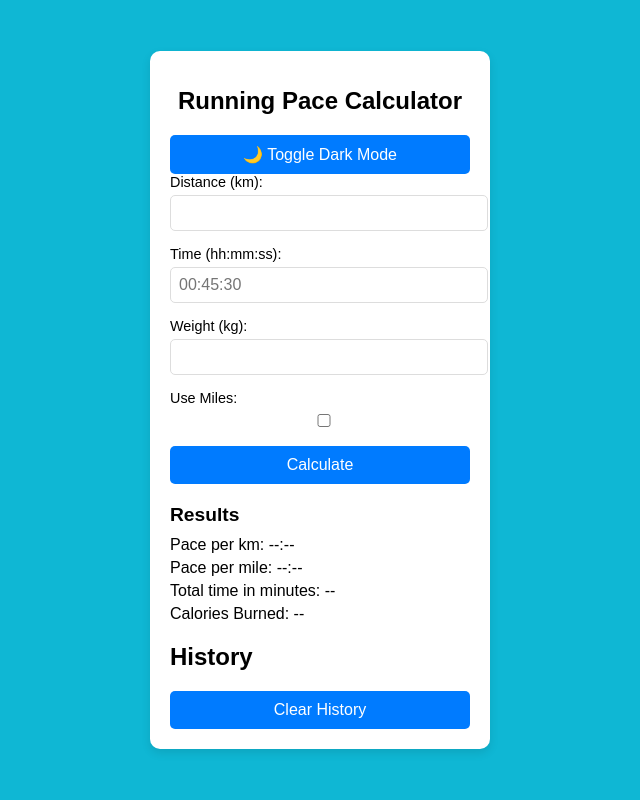
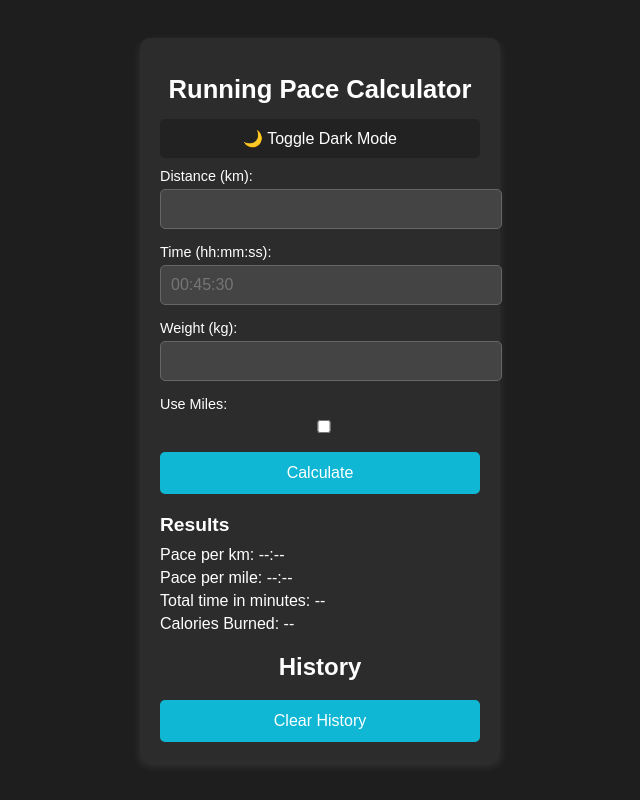
Before and after one commit to VadymMakohon/Running-Calculator, a plain HTML site: page index.html in a window 1280 px wide. Both pictures are taken after a click on the button "🌙 Toggle Dark Mode". Shown: the whole page, without its empty margins (320-960 px from the left). Drawn offline with Linux system fonts and the light colour scheme.

Commit message:
updated style with dark mode

```diff
--- a/styles.css
+++ b/styles.css
@@ -7,6 +7,7 @@ body {
   justify-content: center;
   align-items: center;
   height: 100vh;
+  transition: background 0.3s ease-in-out;
 }
 
 .calculator-container {
@@ -14,59 +15,144 @@ body {
   padding: 20px;
   border-radius: 10px;
   box-shadow: 0 4px 10px rgba(0, 0, 0, 0.1);
-  width: 300px;
+  width: 320px;
+  text-align: center;
+  transition: background 0.3s ease-in-out, box-shadow 0.3s ease-in-out;
 }
 
 h1 {
-  font-size: 1.5rem;
-  text-align: center;
-  margin-bottom: 20px;
+  font-size: 1.6rem;
+  color: #333;
+  margin-bottom: 15px;
 }
 
 .form-group {
   margin-bottom: 15px;
+  text-align: left;
 }
 
 label {
   display: block;
   font-size: 0.9rem;
   margin-bottom: 5px;
+  color: #444;
 }
 
 input {
   width: 100%;
-  padding: 8px;
+  padding: 10px;
   font-size: 1rem;
-  border: 1px solid #ddd;
+  border: 1px solid #ccc;
   border-radius: 5px;
+  transition: border 0.3s ease-in-out;
 }
 
+input:focus {
+  border-color: #007BFF;
+  outline: none;
+}
+
+/* Buttons */
 button {
   width: 100%;
-  padding: 10px;
+  padding: 12px;
   background: #007BFF;
   color: #fff;
   font-size: 1rem;
   border: none;
   border-radius: 5px;
   cursor: pointer;
-  transition: background 0.3s ease;
+  transition: background 0.3s ease, transform 0.2s ease;
 }
 
 button:hover {
   background: #0056b3;
+  transform: scale(1.02);
 }
 
+/* Results */
 #results {
   margin-top: 20px;
+  text-align: left;
 }
 
 #results h2 {
   font-size: 1.2rem;
   margin-bottom: 10px;
+  color: #222;
 }
 
 #results p {
   font-size: 1rem;
   margin: 5px 0;
+  color: #444;
 }
+
+#history-list {
+  list-style-type: none;
+  padding: 0;
+  margin-top: 10px;
+}
+
+#history-list li {
+  background: #f4f4f4;
+  padding: 8px;
+  border-radius: 5px;
+  margin: 5px 0;
+  font-size: 0.9rem;
+}
+
+#dark-mode-toggle {
+  width: 100%;
+  padding: 10px;
+  margin-bottom: 10px;
+  background: #222;
+  color: #fff;
+  border: none;
+  border-radius: 5px;
+  cursor: pointer;
+  transition: background 0.3s ease;
+}
+
+#dark-mode-toggle:hover {
+  background: #444;
+}
+
+body.dark-mode {
+  background: #1e1e1e;
+}
+
+.dark-mode .calculator-container {
+  background: #2c2c2c;
+  color: #fff;
+  box-shadow: 0 4px 10px rgba(255, 255, 255, 0.1);
+}
+
+.dark-mode h1,
+.dark-mode label,
+.dark-mode #results h2,
+.dark-mode #results p {
+  color: #fff;
+}
+
+.dark-mode input {
+  background: #444;
+  color: #fff;
+  border: 1px solid #666;
+}
+
+.dark-mode input:focus {
+  border-color: #0fb7d4;
+}
+
+.dark-mode button {
+  background: #0fb7d4;
+}
+
+.dark-mode button:hover {
+  background: #0c96af;
+}
+
+.dark-mode #history-list li {
+  background: #444;
+}
```
